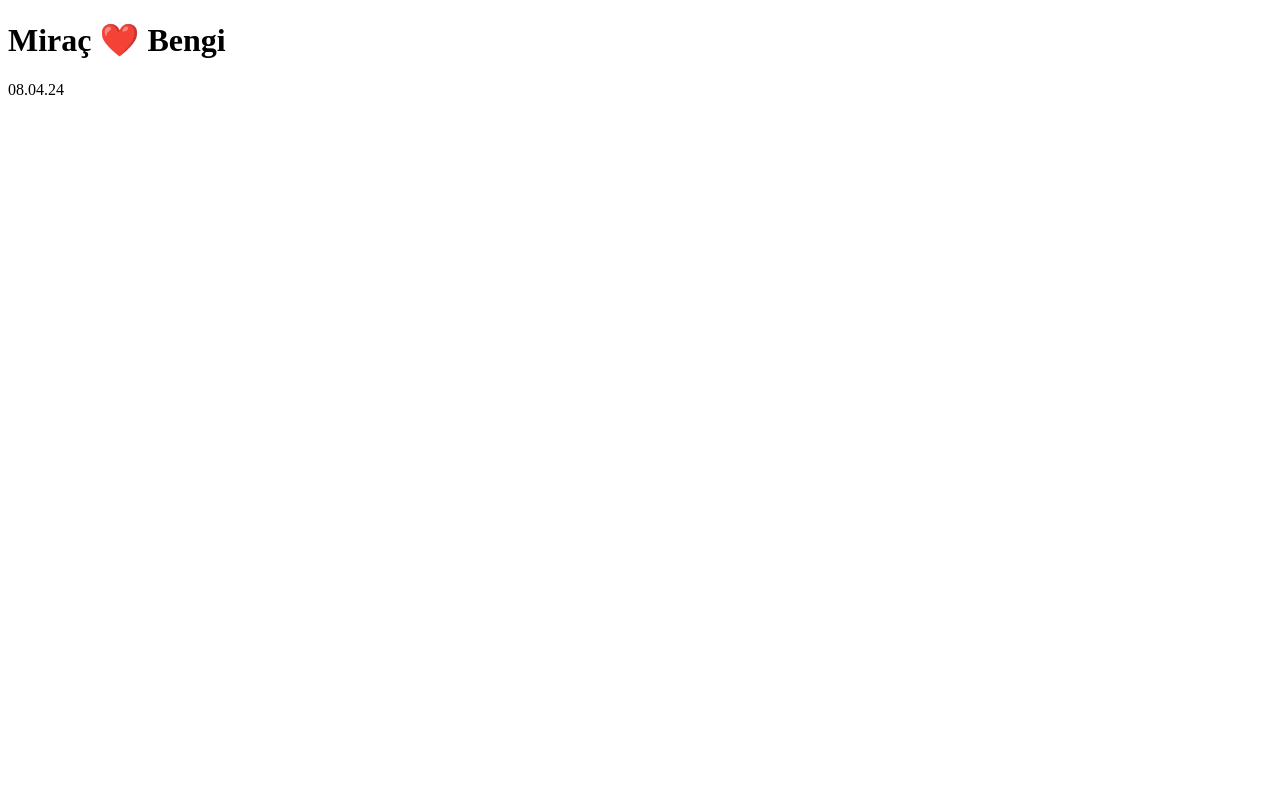
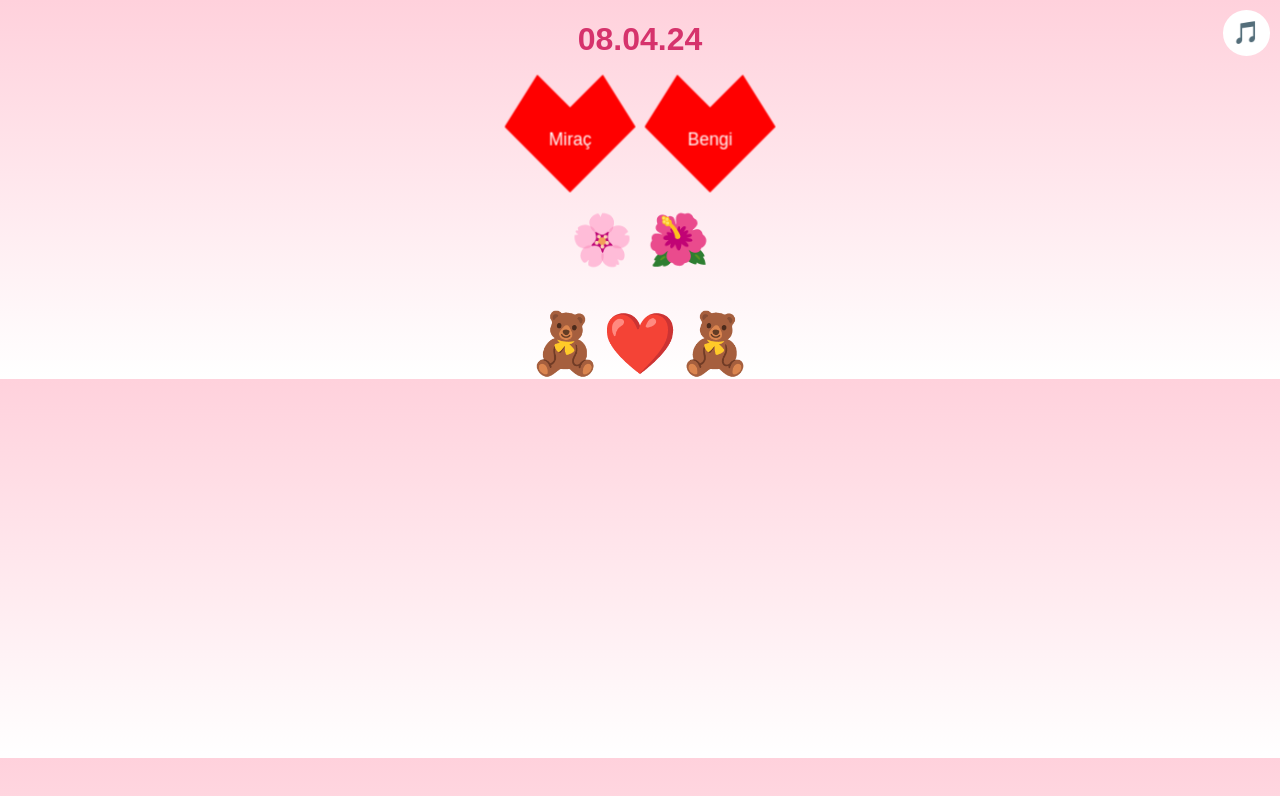
Before and after one commit to miracfy/mirac-bengi, a plain HTML site: page index.html in a window 1280 px wide. Drawn offline with Linux system fonts and the light colour scheme.

Commit message:
Add files via upload

```diff
--- a/index.html
+++ b/index.html
@@ -1,11 +1,39 @@
 <!DOCTYPE html>
 <html lang="tr">
 <head>
-  <meta charset="UTF-8">
-  <title>Miraç ❤️ Bengi</title>
+<meta charset="UTF-8">
+<meta name="viewport" content="width=device-width, initial-scale=1.0">
+<title>Miraç ❤️ Bengi</title>
+<link rel="stylesheet" href="style.css">
 </head>
+
 <body>
-  <h1>Miraç ❤️ Bengi</h1>
-  <p>08.04.24</p>
+
+<audio id="bgMusic" loop>
+  <source src="muzik.mp3" type="audio/mpeg">
+</audio>
+
+<button id="musicBtn">🎵</button>
+
+<div class="container">
+
+<h1>08.04.24</h1>
+
+<div class="hearts">
+  <div class="heart"><span class="text">Miraç</span></div>
+  <div class="heart"><span class="text">Bengi</span></div>
+</div>
+
+<div class="flowers">
+  🌸 🌺
+</div>
+
+<div class="bears">
+  🧸❤️🧸
+</div>
+
+</div>
+
+<script src="script.js"></script>
 </body>
 </html>
```
